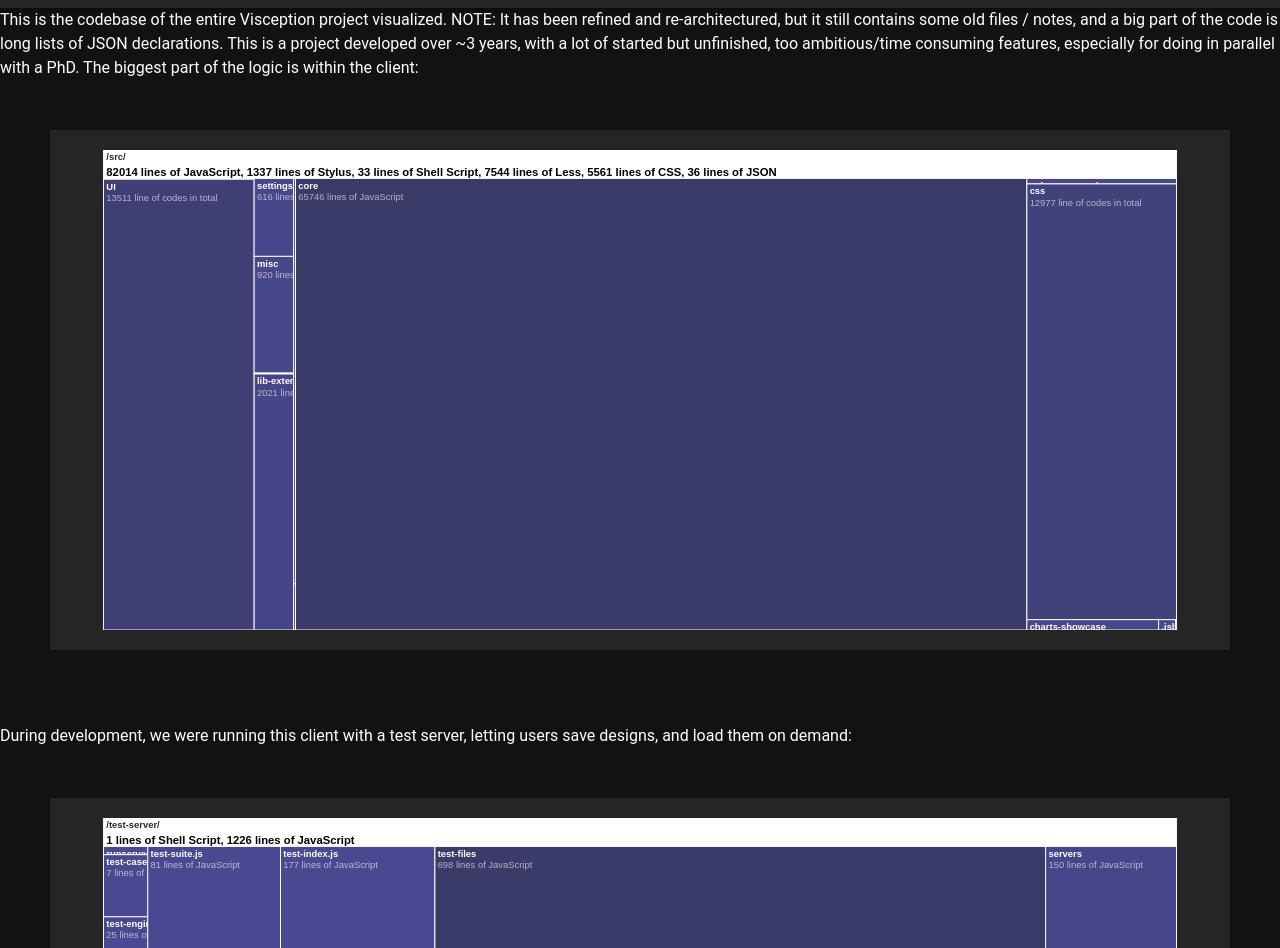
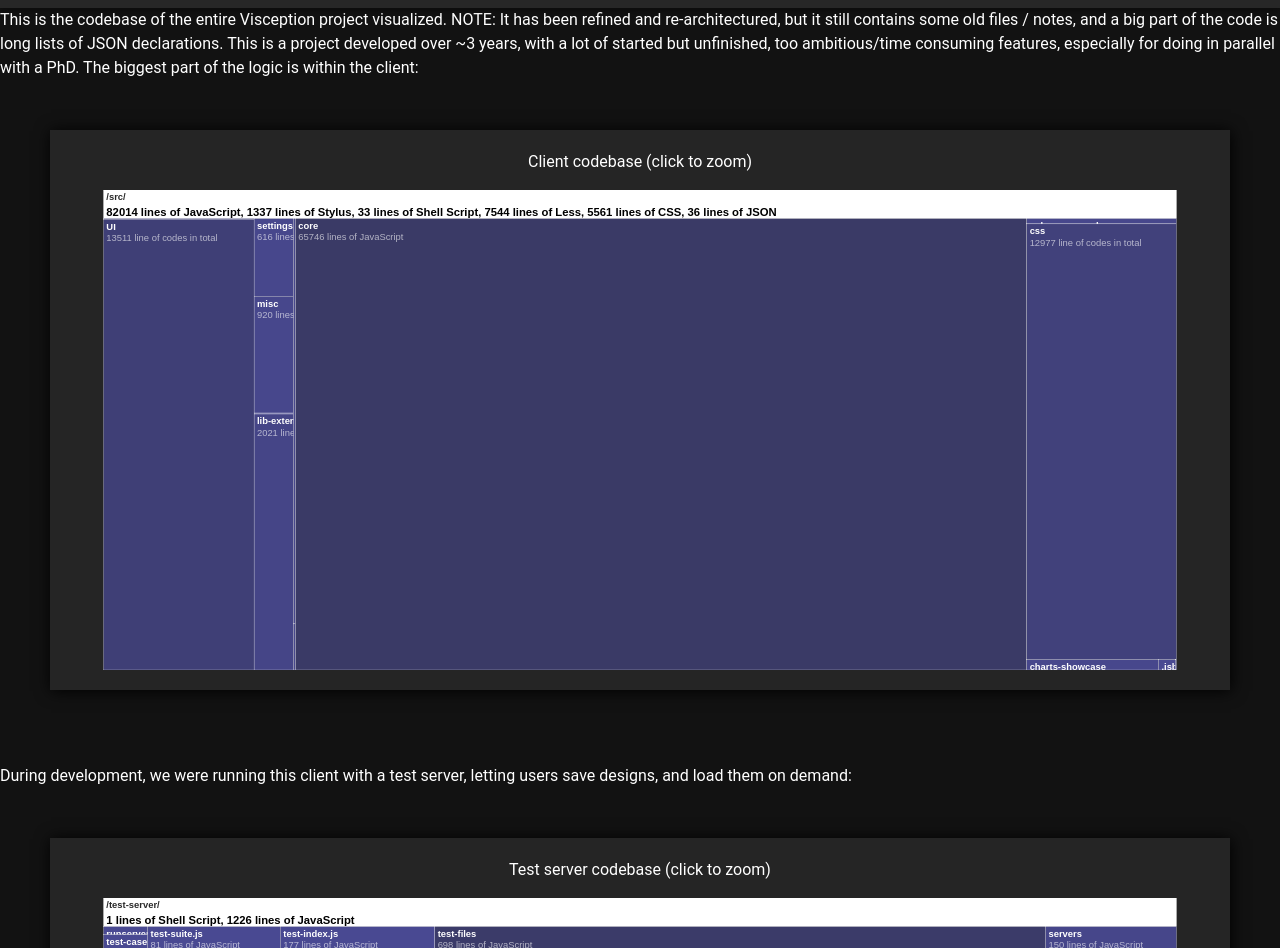
Before and after one commit to yngve-sk/portfolio, a Vue app: page /#/portfolio/visception/codebase in a window 1280 px wide. Shown: the part 104-1052 px from the top of the page. Built offline with nearby package versions, Linux system fonts and the light colour scheme; the HTML template or start-up script is replaced by a standard one.

Commit message:
Some final styling

```diff
--- a/src/pages/VisceptionCodebase.vue
+++ b/src/pages/VisceptionCodebase.vue
@@ -12,18 +12,21 @@
     <zoomable-treemap
       raw-data-url="assets/linecount_data/results_src.json"
       split-path-by="/client/"
+      title="Client codebase (click to zoom)"
     />
     <br/>
     <p>During development, we were running this client with a test server, letting users save designs, and load them on demand:</p>
     <zoomable-treemap
       raw-data-url="assets/linecount_data/results_testserver.json"
       split-path-by="/server/"
+      title="Test server codebase (click to zoom)"
     />
     <br/>
     <p>During this project I also worked on (but did not finish) an application server for managing user accounts, aspiring to deploy the Visception editor as an online visualization design tool.</p>
     <zoomable-treemap
       raw-data-url="assets/linecount_data/results_application_server.json"
       split-path-by="/server/"
+      title="Application server codebase (click to zoom)"
     />
   </div>
 </template>
--- a/src/pages/ZoomableTreemap.vue
+++ b/src/pages/ZoomableTreemap.vue
@@ -1,5 +1,6 @@
 <template>
    <div class="treemap-wrapper">
+      <p>{{ title }}</p>
       <div ref="codebase_container" class="codebase-treemap-container"></div>
    </div>
  </template>
@@ -93,8 +94,8 @@
          .attr("id", d => (d.leafUid = DOM.uid("leaf")).id)
          .classed("root", d => d === root)
          .attr("class", "svg-rect")
-         .attr("fill", d => d === root ? "#fff" : d.children ? "#ccc" : "#ddd")
-         .attr("stroke", "#fff");
+         .attr("fill", d => d === root ? "#cdf3ff" : d.children ? "#ccc" : "#ddd")
+         .attr("stroke", "none");
 
      node.append("clipPath")
          .attr("id", d => (d.clipUid = DOM.uid("clip")).id)
@@ -374,6 +375,7 @@
    props: {
       rawDataUrl: { type: String, required: true },
       splitPathBy: { type: String, required: true },
+      title: { type: String, required: false },
    },
    data() {
      return {};
@@ -415,6 +417,8 @@
 
  .svg-rect {
     fill: #494992;
+    stroke: white;
+    stroke-width: 0.3px;
  }
 
  .svg-rect:hover {
@@ -432,6 +436,8 @@
     padding: 20px;
     background: #252525;
     margin: 50px;
+    box-shadow: 1px 1px 15px black;
+    flex-flow: column;
  }
  .codebase-treemap-container {
     width: 100%;
```
